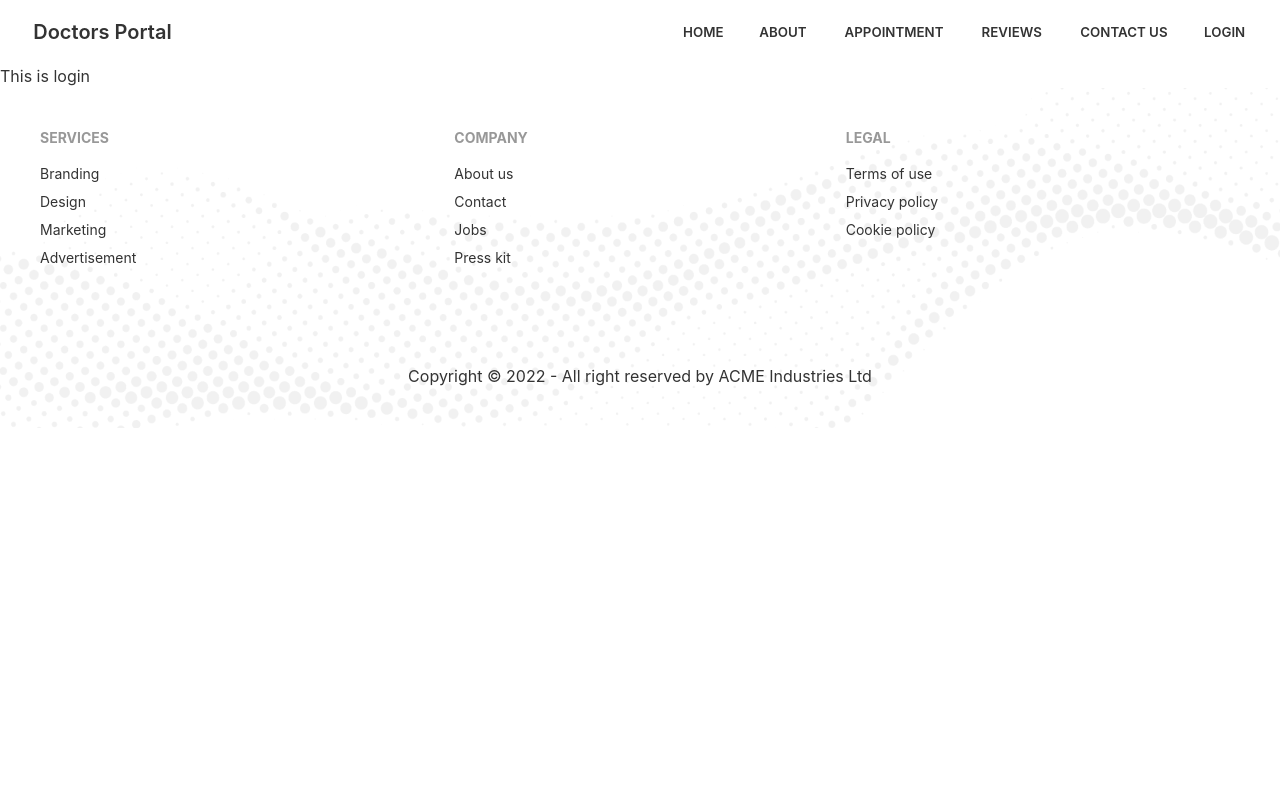
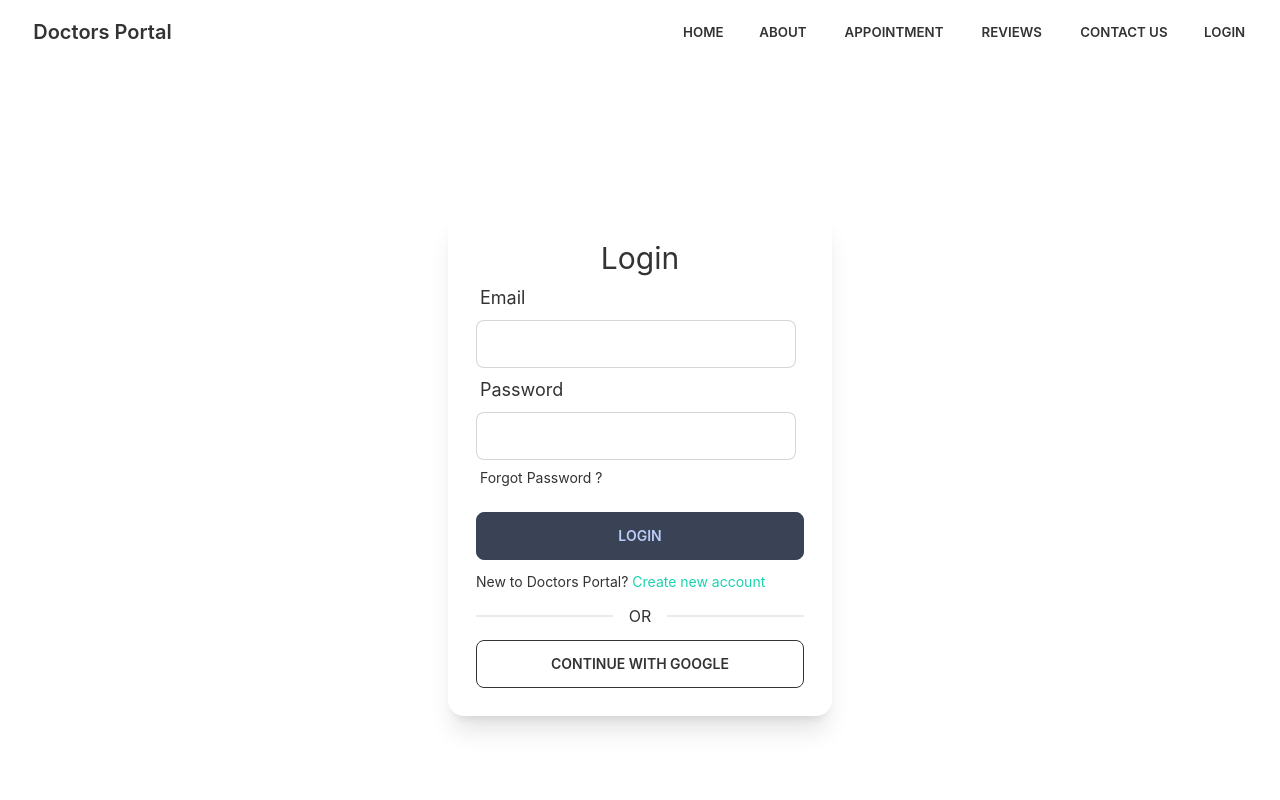
Before and after one commit to sajid365-sr/Doctors-Portal-Client-Side, a React (Create React App) app: page /login in a window 1280 px wide. Shown: the top 800 px of the page. Built offline with nearby package versions, Linux system fonts and the light colour scheme.

Commit message:
firebase config setup

```diff
--- a/package.json
+++ b/package.json
@@ -8,9 +8,11 @@
     "@testing-library/user-event": "^13.5.0",
     "daisyui": "^2.41.0",
     "date-fns": "^2.29.3",
+    "firebase": "^9.14.0",
     "react": "^18.2.0",
     "react-day-picker": "^8.3.7",
     "react-dom": "^18.2.0",
+    "react-hook-form": "^7.39.5",
     "react-router-dom": "^6.4.3",
     "react-scripts": "5.0.1",
     "web-vitals": "^2.1.4"
--- /dev/null
+++ b/src/Firebase/firebase.config.js
@@ -0,0 +1,19 @@
+
+// Import the functions you need from the SDKs you need
+import { initializeApp } from "firebase/app";
+// TODO: Add SDKs for Firebase products that you want to use
+// https://firebase.google.com/docs/web/setup#available-libraries
+
+// Your web app's Firebase configuration
+const firebaseConfig = {
+  apiKey: process.env.REACT_APP_apiKey,
+  authDomain: process.env.REACT_APP_authDomain,
+  projectId: process.env.REACT_APP_projectId,
+  storageBucket: process.env.REACT_APP_storageBucket,
+  messagingSenderId: process.env.REACT_APP_messagingSenderId,
+  appId: process.env.REACT_APP_appId,
+};
+
+// Initialize Firebase
+const app = initializeApp(firebaseConfig);
+export default app;
--- a/src/Pages/Appointment/AvailableAppointments/AvailableAppointments.js
+++ b/src/Pages/Appointment/AvailableAppointments/AvailableAppointments.js
@@ -6,6 +6,7 @@ import AppointmentOption from "./AppointmentOption";
 const AvailableAppointments = ({ selectedDate }) => {
   const [appointmentOptions, setAppointmentOptions] = useState([]);
   const [treatment, setTreatment] = useState(null);
+
 
   useEffect(() => {
     fetch("AppointmentOptions.json")
--- a/src/Pages/Appointment/BookingModal/BookingModal.js
+++ b/src/Pages/Appointment/BookingModal/BookingModal.js
@@ -28,6 +28,8 @@ const BookingModal = ({ treatment, selectedDate, setTreatment }) => {
 
         console.log(booking)
         setTreatment(null);
+        // console.log(7 > 6 &amp&amp, 8 < 6 &amp&amp, 6 > 4)
+
     }
 
   return (
@@ -62,18 +64,21 @@ const BookingModal = ({ treatment, selectedDate, setTreatment }) => {
               type="text"
               placeholder="Your Name"
               className="input w-full input-bordered"
+              required
             />
             <input
               name="email"
               type="email"
               placeholder="Email Address"
               className="input w-full input-bordered"
+              required
             />
             <input
               name="phone"
               type="phone"
               placeholder="Phone Number"
               className="input w-full input-bordered"
+              required
             />
             <br />
             <input
--- a/src/Pages/Login/Login.js
+++ b/src/Pages/Login/Login.js
@@ -1,12 +1,39 @@
-
-import React from 'react';
+import React, { useState } from "react";
+import { useForm } from "react-hook-form";
+import { Link } from "react-router-dom";
 
 const Login = () => {
-    return (
-        <div>
-            <h2>This is login</h2>
-        </div>
-    );
+  const { register, handleSubmit } = useForm();
+
+  const handleLogin = data =>{
+      console.log(data)
+  }
+
+  return (
+    <div className="h-[800px]  flex justify-center items-center">
+      <div className="w-96 p-7 shadow-xl rounded-2xl">
+        <h2 className="text-3xl text-center">Login</h2>
+        <form onSubmit={handleSubmit(handleLogin)}>
+
+          <div className="form-control w-full max-w-xs">
+            <label className="label"> <span className="label-text text-lg">Email</span> </label>
+            <input type='text' className="input input-bordered w-full max-w-xs" {...register("email")} />
+          </div>
+          <div className="form-control w-full max-w-xs">
+            <label className="label"> <span className="label-text text-lg">Password</span> </label>
+            <input type='password' className="input input-bordered w-full max-w-xs" {...register("password")} />
+            <label className="label"> <span className="label-text mb-4 text-sm">Forgot Password ?</span> </label>
+          </div>
+
+
+          <input className="btn btn-accent w-full" value='Login' type="submit" />
+        </form>
+        <p className="text-sm mt-3">New to Doctors Portal? <Link to='/signup' className="text-secondary">Create new account</Link></p>
+        <div className="divider my-4">OR</div>
+        <button className="btn btn-outline w-full">CONTINUE WITH GOOGLE</button>
+      </div>
+    </div>
+  );
 };
 
 export default Login;
```
Also changed, not shown: 1 other file (tests, documents, lock files or other folders).
